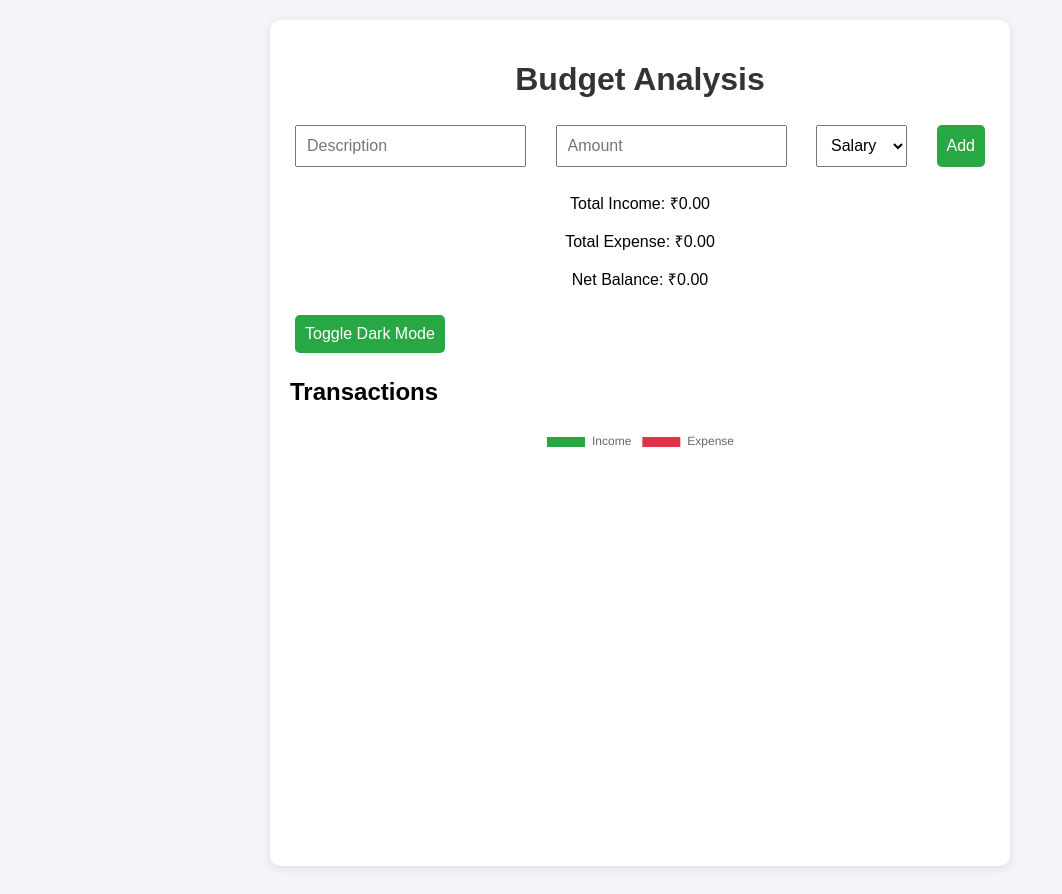
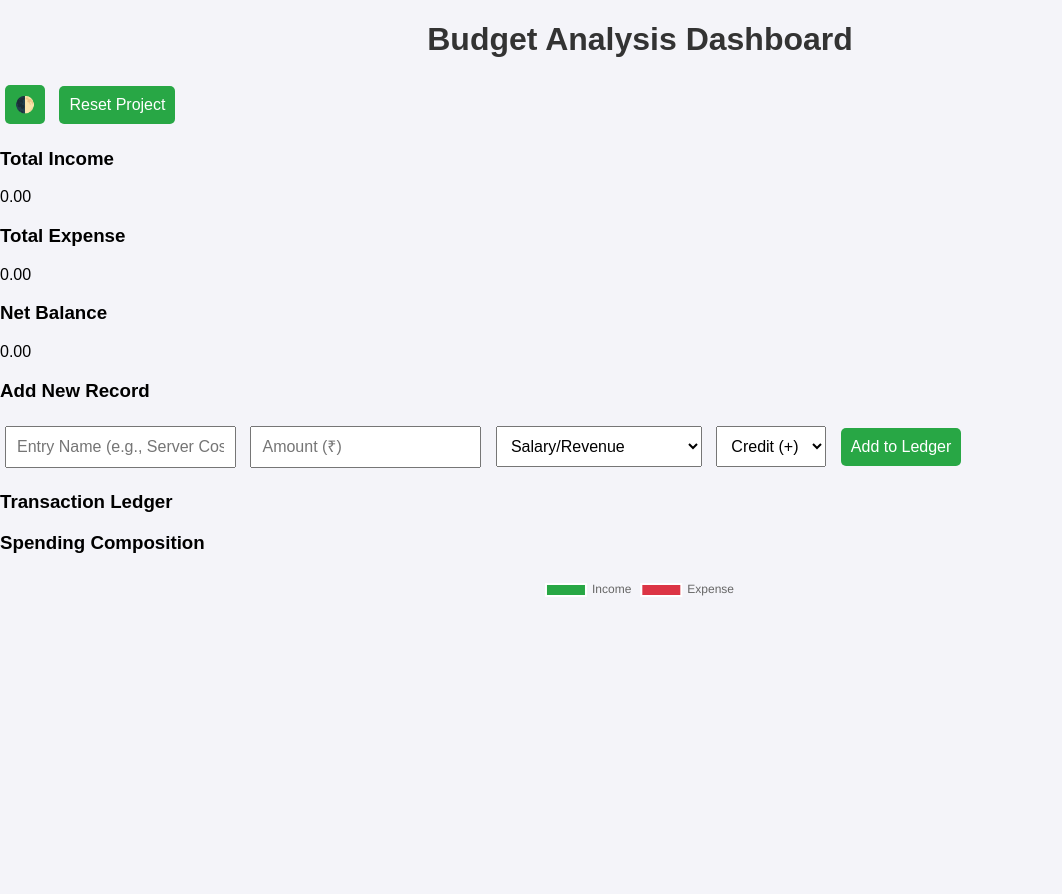
Before and after one commit to Varun4493/Budget-Analysis, a plain HTML site: page index.html in a window 1280 px wide. Shown: the whole page, without its empty margins (0-1062 px from the left). Drawn offline with nearby package versions, Linux system fonts and the light colour scheme.

Commit message:
Update index.html

```diff
--- a/index.html
+++ b/index.html
@@ -3,47 +3,74 @@
 <head>
     <meta charset="UTF-8">
     <meta name="viewport" content="width=device-width, initial-scale=1.0">
-    <title>Budget Analysis</title>
+    <title>AI-Budget Analytics | Final Year Project</title>
     <link rel="stylesheet" href="style.css">
     <script src="https://cdn.jsdelivr.net/npm/chart.js"></script>
 </head>
 <body>
-    <div class="container">
-        <h1>Budget Analysis</h1>
+    <div class="app-container">
+        <header>
+            <h1>Budget Analysis Dashboard</h1>
+            <div class="header-actions">
+                <button id="theme-toggle" class="btn-icon">🌓</button>
+                <button id="reset-btn" class="btn-danger">Reset Project</button>
+            </div>
+        </header>
 
-        <!-- Input Section -->
-        <div class="input-section">
-            <input type="text" id="description" placeholder="Description">
-            <input type="number" id="amount" placeholder="Amount">
-            <select id="category">
-                <option value="Salary">Salary</option>
-                <option value="Food">Food</option>
-                <option value="Travel">Travel</option>
-                <option value="Others">Others</option>
-            </select>
-            <button id="add-btn">Add</button>
-        </div>
+        <section class="kpi-grid">
+            <div class="card income">
+                <h3>Total Income</h3>
+                <p id="total-income">₹0.00</p>
+            </div>
+            <div class="card expense">
+                <h3>Total Expense</h3>
+                <p id="total-expense">₹0.00</p>
+            </div>
+            <div class="card balance" id="balance-card">
+                <h3>Net Balance</h3>
+                <p id="net-balance">₹0.00</p>
+            </div>
+        </section>
 
-        <!-- Summary Section -->
-        <div class="summary">
-            <p>Total Income: ₹<span id="total-income">0</span></p>
-            <p>Total Expense: ₹<span id="total-expense">0</span></p>
-            <p>Net Balance: ₹<span id="net-balance">0</span></p>
-        </div>
+        <main class="main-grid">
+            <div class="data-entry">
+                <div class="input-card">
+                    <h3>Add New Record</h3>
+                    <div class="form-group">
+                        <input type="text" id="description" placeholder="Entry Name (e.g., Server Cost)">
+                        <input type="number" id="amount" placeholder="Amount (₹)">
+                        <select id="category">
+                            <option value="Salary">Salary/Revenue</option>
+                            <option value="Equipment">Hardware/Equipment</option>
+                            <option value="Software">Software/Subscriptions</option>
+                            <option value="Travel">Travel/Logistics</option>
+                            <option value="Others">Miscellaneous</option>
+                        </select>
+                        <select id="type">
+                            <option value="income">Credit (+)</option>
+                            <option value="expense">Debit (-)</option>
+                        </select>
+                        <button id="add-btn">Add to Ledger</button>
+                    </div>
+                </div>
 
-        <!-- Actions -->
-        <div class="actions">
-            <button id="theme-toggle">Toggle Dark Mode</button>
-        </div>
+                <div class="history-card">
+                    <h3>Transaction Ledger</h3>
+                    <div class="list-container">
+                        <ul id="transaction-list"></ul>
+                    </div>
+                </div>
+            </div>
 
-        <!-- Transaction List -->
-        <div class="transaction-list">
-            <h2>Transactions</h2>
-            <ul id="transaction-list"></ul>
-        </div>
-
-        <!-- Chart Section -->
-        <canvas id="budget-chart" width="400" height="200"></canvas>
+            <div class="analytics">
+                <div class="chart-card">
+                    <h3>Spending Composition</h3>
+                    <div class="chart-container">
+                        <canvas id="budget-chart"></canvas>
+                    </div>
+                </div>
+            </div>
+        </main>
     </div>
     <script src="app.js"></script>
 </body>
```
